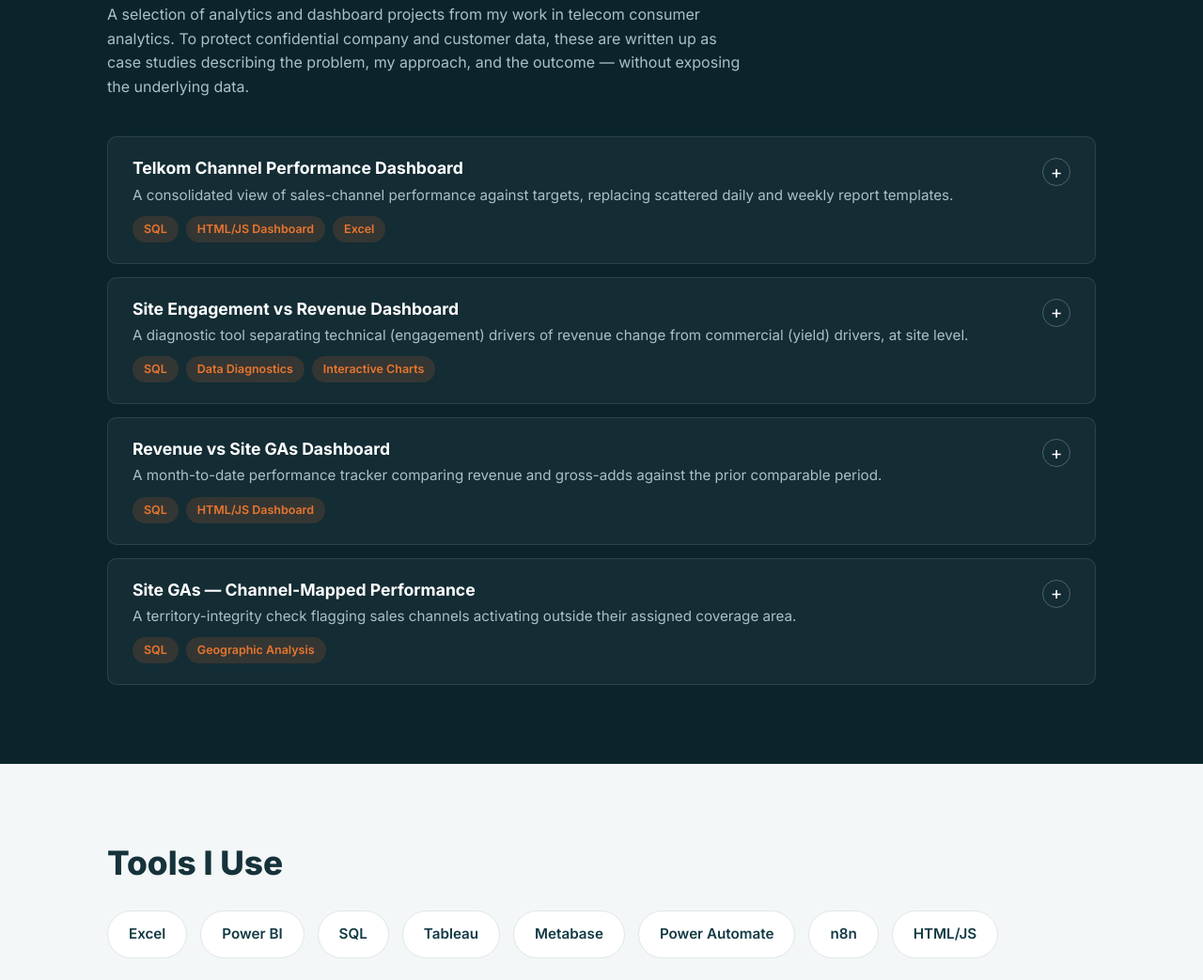
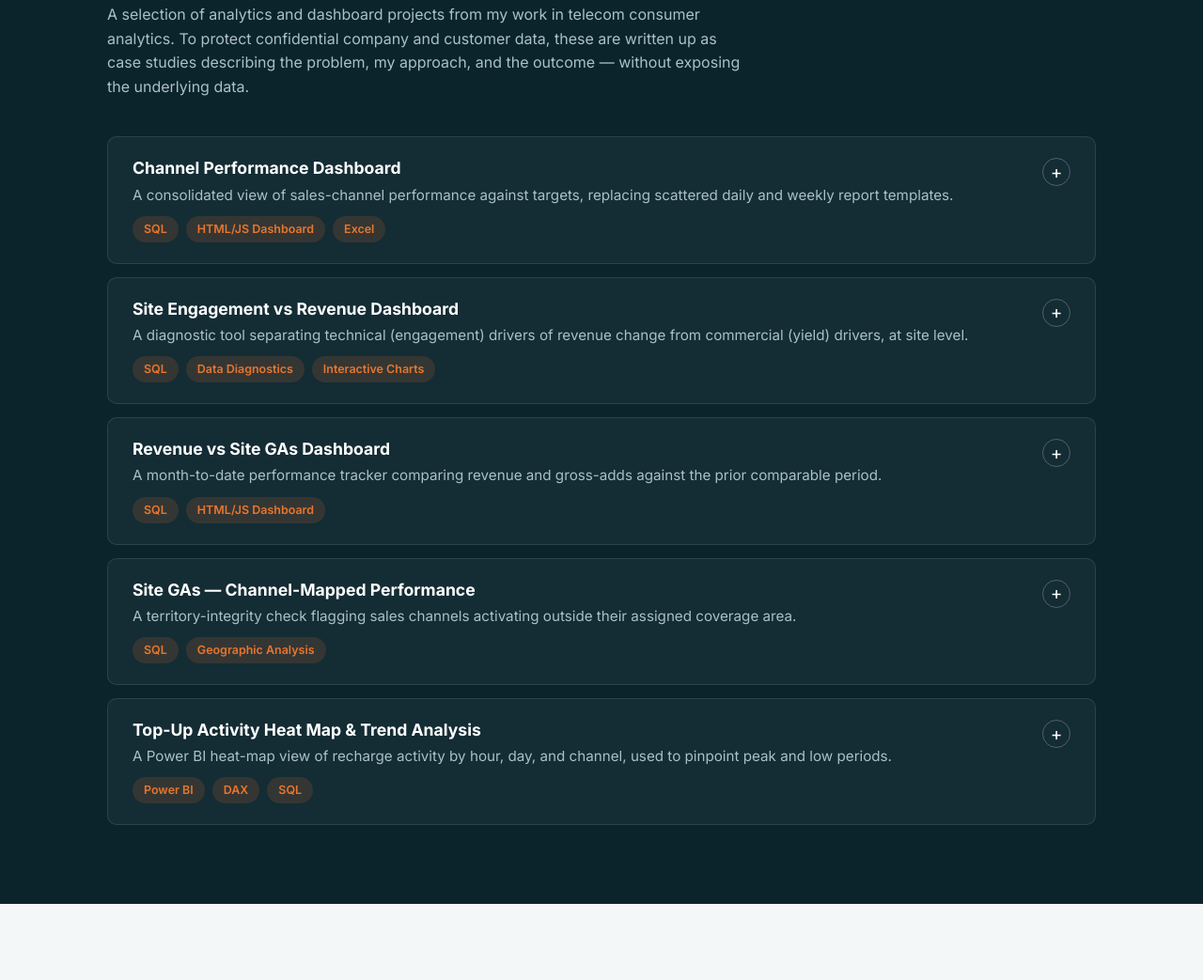
Before and after one commit to dukemisati-eng/dukemisati-eng.github.io, a plain HTML site: page index.html in a window 1280 px wide. Shown: the part 2121-3164 px from the top of the page at 94% size. Drawn offline with Linux system fonts and the light colour scheme.

Commit message:
Add secondary school to resume, drop company name from project title, add top-up analysis project

```diff
--- a/index.html
+++ b/index.html
@@ -128,7 +128,7 @@
         <details class="project-card">
           <summary>
             <div class="project-summary">
-              <h3>Telkom Channel Performance Dashboard</h3>
+              <h3>Channel Performance Dashboard</h3>
               <p class="project-blurb">A consolidated view of sales-channel performance against targets, replacing scattered daily and weekly report templates.</p>
               <span class="tag-row"><span class="tag">SQL</span><span class="tag">HTML/JS Dashboard</span><span class="tag">Excel</span></span>
             </div>
@@ -189,6 +189,22 @@
           </div>
         </details>
 
+        <details class="project-card">
+          <summary>
+            <div class="project-summary">
+              <h3>Top-Up Activity Heat Map &amp; Trend Analysis</h3>
+              <p class="project-blurb">A Power BI heat-map view of recharge activity by hour, day, and channel, used to pinpoint peak and low periods.</p>
+              <span class="tag-row"><span class="tag">Power BI</span><span class="tag">DAX</span><span class="tag">SQL</span></span>
+            </div>
+            <span class="expand-icon" aria-hidden="true">+</span>
+          </summary>
+          <div class="project-body">
+            <p><strong>The problem:</strong> Top-up recharge activity varies heavily by hour, day, and channel, but without a clear view of when and where it concentrates, it's hard to time promotions or spot a channel quietly losing activity.</p>
+            <p><strong>What I did:</strong> Built a set of Power BI heat maps and an hourly trend view across recharge channels, comparing activity patterns month-to-date to surface peak and low hours at a glance.</p>
+            <p><strong>Outcome:</strong> Gave a fast, visual read on when activity peaks and dips per channel, informing the timing of recovery and promotional actions instead of relying on gut feel.</p>
+          </div>
+        </details>
+
       </div>
     </div>
   </section>
```
Also changed, not shown: 1 other file.
